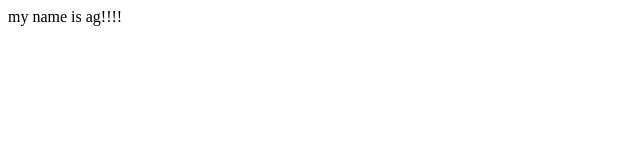
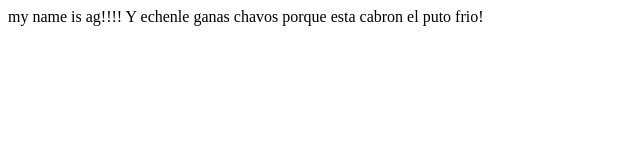
Before and after one commit to ag1030/First-Github-project, a plain HTML site: page index.html in a window 1280 px wide. Shown: the whole page, without its empty margins (0-640 px from the left). Drawn offline with Linux system fonts and the light colour scheme.

Commit message:
echenle ganas chavos

```diff
--- a/index.html
+++ b/index.html
@@ -9,6 +9,8 @@
 
 <body>
     my name is ag!!!!
+
+    Y echenle ganas chavos porque esta cabron el puto frio!
 </body>
 
 </html>
```
